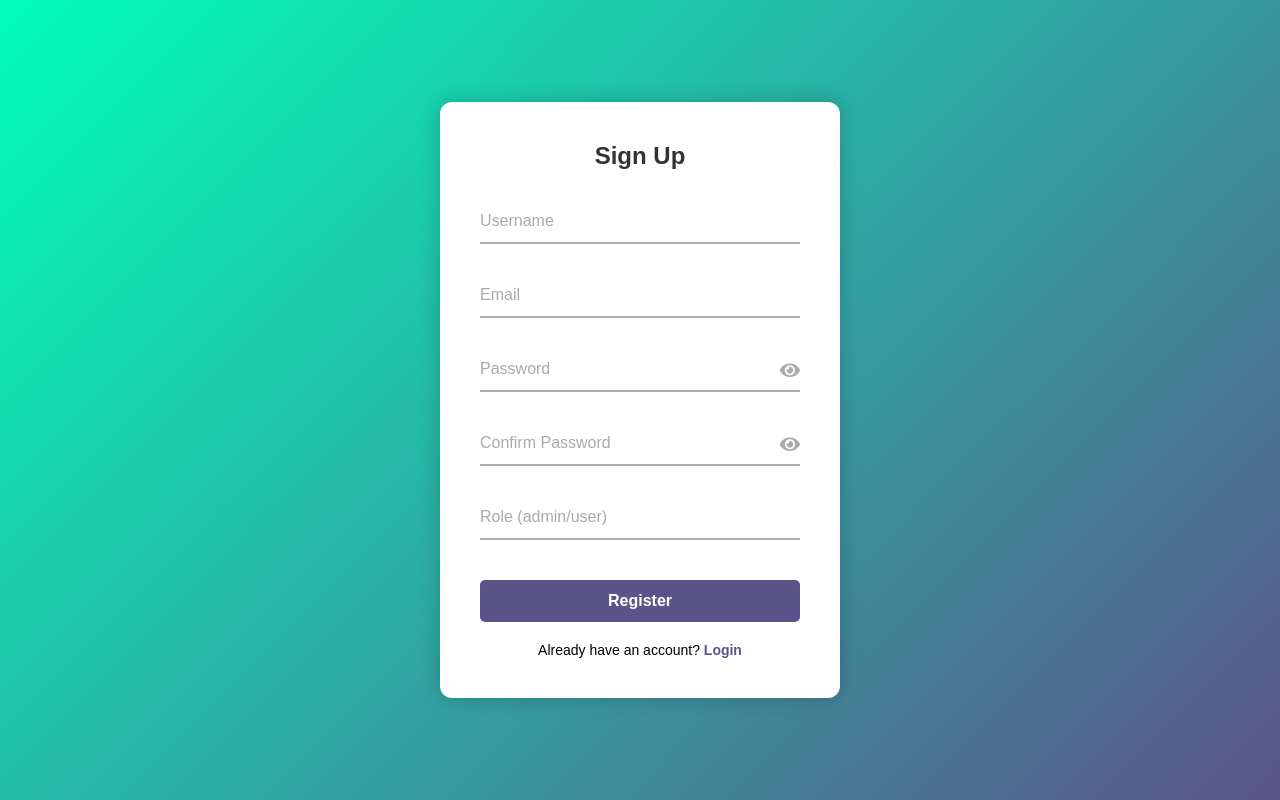
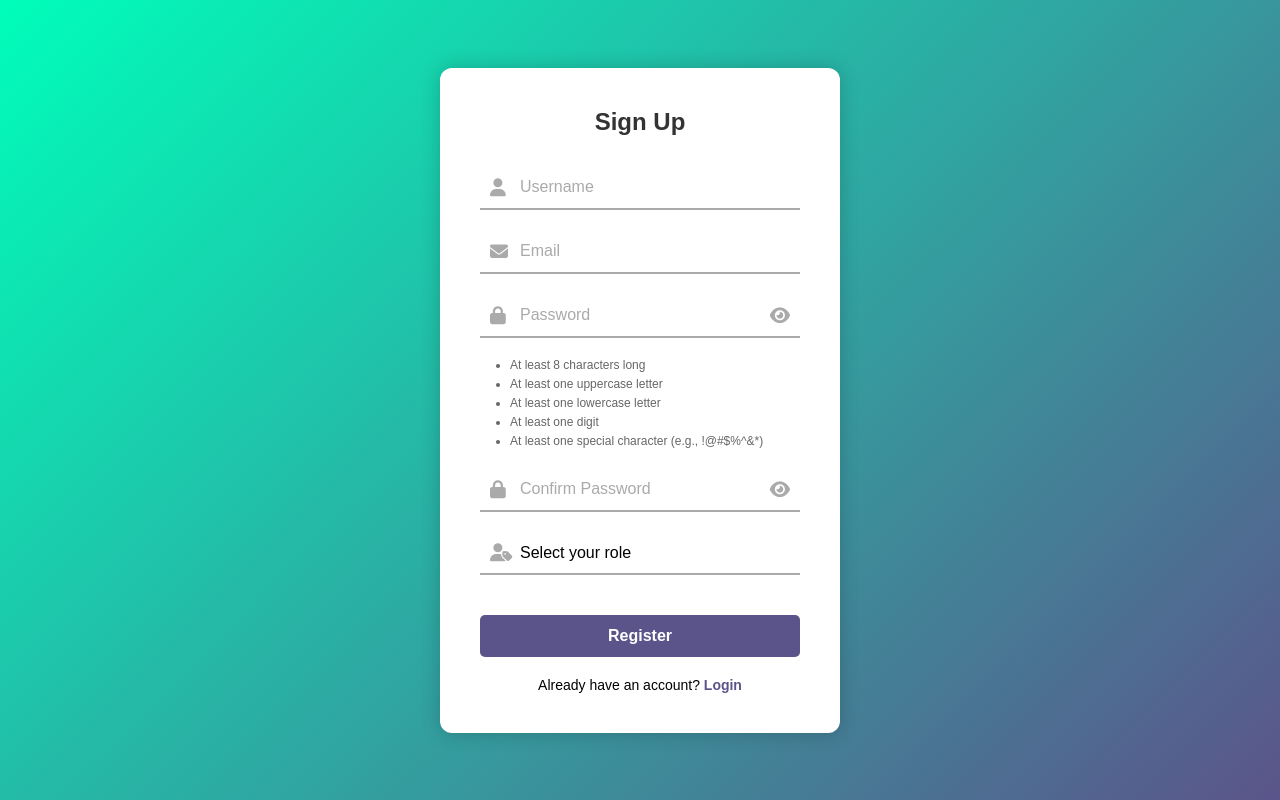
Before and after one commit to fsfrahmad/AccessGuard, a Flask app: page /signup in a window 1280 px wide. Run offline with Flask 3, Linux system fonts and the light colour scheme; some libraries are stand-ins or nearby versions.

Commit message:
Updated changes

```diff
--- a/app.py
+++ b/app.py
@@ -6,6 +6,7 @@ from werkzeug.security import generate_password_hash, check_password_hash
 from dotenv import load_dotenv
 import random, string, os
 from pymongo import MongoClient
+import re
 
 load_dotenv()
 
@@ -29,6 +30,28 @@ app.config["MAIL_USERNAME"] = os.getenv("MAIL_USERNAME")
 app.config["MAIL_PASSWORD"] = os.getenv("MAIL_PASSWORD")
 mail = Mail(app)
 
+# Email validation function
+def is_valid_email(email):
+    email_pattern = r'^[a-zA-Z0-9._%+-]+@[a-zA-Z0-9.-]+\.[a-zA-Z]{2,}$'
+    if not re.match(email_pattern, email):
+        return False
+    trusted_domains = ['@gmail.com', '@yahoo.com', '@hotmail.com']
+    return any(email.lower().endswith(domain) for domain in trusted_domains)
+
+# Password validation function
+def is_strong_password(password):
+    if len(password) < 8:
+        return False, "Password must be at least 8 characters long."
+    if not re.search(r'[A-Z]', password):
+        return False, "Password must contain at least one uppercase letter."
+    if not re.search(r'[a-z]', password):
+        return False, "Password must contain at least one lowercase letter."
+    if not re.search(r'[0-9]', password):
+        return False, "Password must contain at least one digit."
+    if not re.search(r'[!@#$%^&*(),.?":{}|<>]', password):
+        return False, "Password must contain at least one special character (e.g., !@#$%^&*)."
+    return True, "Password is strong."
+
 # ========== Routes ==========
 
 @app.route('/')
@@ -38,23 +61,51 @@ def home():
 @app.route('/signup', methods=['GET', 'POST'])
 def signup():
     if request.method == 'POST':
-        email = request.form['email']
-        existing = users_collection.find_one({'email': email})
-        if existing:
+        form_data = request.form.to_dict()
+        username = form_data['username']
+        email = form_data['email']
+
+        # Validate email format and domain
+        if not is_valid_email(email):
+            flash("Please enter a valid email from Gmail, Yahoo, or Hotmail.", "error")
+            return render_template('signup.html', form_data=form_data)
+
+        # Check for existing username
+        existing_username = users_collection.find_one({'username': username})
+        if existing_username:
+            flash("Username already taken. Please choose a different one.", "error")
+            return render_template('signup.html', form_data=form_data)
+
+        # Check for existing email
+        existing_email = users_collection.find_one({'email': email})
+        if existing_email:
             flash("Email already registered.", "error")
-            return redirect(url_for('signup'))
+            return render_template('signup.html', form_data=form_data)
 
-        password = request.form['password']
-        confirm_password = request.form['confirm_password']
+        password = form_data['password']
+        confirm_password = form_data['confirm_password']
+
+        # Validate password strength
+        is_strong, message = is_strong_password(password)
+        if not is_strong:
+            flash(message, "error")
+            return render_template('signup.html', form_data=form_data)
+
         if password != confirm_password:
             flash("Passwords do not match. Please try again.", "error")
-            return redirect(url_for('signup'))
+            return render_template('signup.html', form_data=form_data)
+
+        role = form_data['role'].lower()
+        # Validate role
+        if role not in ['user', 'admin']:
+            flash("Invalid role selected. Please choose either user or admin.", "error")
+            return render_template('signup.html', form_data=form_data)
 
         user = {
-            'username': request.form['username'],
+            'username': username,
             'email': email,
             'password': generate_password_hash(password),
-            'role': request.form['role'].lower(),
+            'role': role,
             'verified': False,
             'otp': ''.join(random.choices(string.digits, k=6))
         }
@@ -64,7 +115,7 @@ def signup():
         session['from_forgot'] = False
         flash("Registration successful! Please verify your email.", "success")
         return redirect(url_for('verify_otp'))
-    return render_template('signup.html')
+    return render_template('signup.html', form_data={})
 
 @app.route('/verify_otp', methods=['GET', 'POST'])
 def verify_otp():
@@ -96,6 +147,11 @@ def verify_otp():
 def login():
     if request.method == 'POST':
         identifier = request.form['identifier']  # Can be username or email
+        # Validate email if identifier looks like an email
+        if '@' in identifier and not is_valid_email(identifier):
+            flash("Please enter a valid email from Gmail, Yahoo, or Hotmail.", "error")
+            return redirect(url_for('login'))
+
         user = users_collection.find_one({'$or': [{'username': identifier}, {'email': identifier}]})
         if user and check_password_hash(user['password'], request.form['password']):
             if not user.get('verified', False):
@@ -116,6 +172,11 @@ def login():
 def forgot():
     if request.method == 'POST':
         email = request.form['email']
+        # Validate email format and domain
+        if not is_valid_email(email):
+            flash("Please enter a valid email from Gmail, Yahoo, or Hotmail.", "error")
+            return redirect(url_for('forgot'))
+
         user = users_collection.find_one({'email': email})
         if user:
             otp = ''.join(random.choices(string.digits, k=6))
@@ -139,12 +200,19 @@ def reset_password():
         return redirect(url_for('login'))
 
     if request.method == 'POST':
-        new_password = request.form['password']
-        confirm_password = request.form['confirm_password']
+        form_data = request.form.to_dict()
+        new_password = form_data['password']
+        confirm_password = form_data['confirm_password']
+
+        # Validate password strength
+        is_strong, message = is_strong_password(new_password)
+        if not is_strong:
+            flash(message, "error")
+            return render_template('reset.html', form_data=form_data)
 
         if new_password != confirm_password:
             flash("Passwords do not match. Please try again.", "error")
-            return redirect(url_for('reset_password'))
+            return render_template('reset.html', form_data=form_data)
 
         hashed_password = generate_password_hash(new_password)
         users_collection.update_one(
@@ -156,7 +224,7 @@ def reset_password():
         session.pop('from_forgot', None)
         return redirect(url_for('login'))
 
-    return render_template('reset.html')
+    return render_template('reset.html', form_data={})
 
 @app.route('/dashboard')
 def dashboard():
@@ -180,8 +248,8 @@ def logout():
 # ========== Utility ==========
 
 def send_otp(to, otp):
-    msg = Message("Hi Dear User, Your OTP Code for AccessGuard is:", sender=app.config["MAIL_USERNAME"], recipients=[to])
-    msg.body = f"Your OTP is: {otp}"
+    msg = Message("OTP Code for AccessGuard", sender=app.config["MAIL_USERNAME"], recipients=[to])
+    msg.body = f"Hi Dear User, Your OTP is: {otp}"
     mail.send(msg)
 
 if __name__ == "__main__":
--- a/static/css/style.css
+++ b/static/css/style.css
@@ -48,12 +48,12 @@ body {
 
   .input-box {
     position: relative;
-  margin-bottom: 30px;
+    margin-bottom: 20px;
   }
 
   .input-box input {
     width: 100%;
-  padding: 12px 40px 12px 0;
+    padding: 12px 40px 12px 40px;
     font-size: 16px;
     border: none;
     border-bottom: 2px solid #aaa;
@@ -65,23 +65,29 @@ body {
     appearance: none;
   }
 
-/* Prevent autofill from styling the input */
-.input-box input:-webkit-autofill,
-.input-box input:-webkit-autofill:hover,
-.input-box input:-webkit-autofill:focus,
-.input-box input:-webkit-autofill:active {
-  -webkit-box-shadow: 0 0 0 30px white inset !important;
-  -webkit-text-fill-color: #333 !important;
-  background: transparent !important;
+  .input-box select {
+    width: 100%;
+    padding: 12px 40px 12px 40px;
+    font-size: 16px;
+    border: none;
+    border-bottom: 2px solid #aaa;
+    outline: none;
+    background: transparent;
+    transition: border-color 0.3s ease;
+    -webkit-appearance: none;
+    -moz-appearance: none;
+    appearance: none;
+    cursor: pointer;
   }
 
-.input-box input:focus {
+  .input-box input:focus,
+  .input-box select:focus {
     border-bottom-color: #5b548a;
   }
 
   .input-box label {
     position: absolute;
-  left: 0;
+    left: 40px;
     top: 12px;
     color: #aaa;
     pointer-events: none;
@@ -89,15 +95,26 @@ body {
   }
 
   .input-box input:focus ~ label,
-.input-box input:not(:placeholder-shown) ~ label {
+  .input-box input:not(:placeholder-shown) ~ label,
+  .input-box select:focus ~ label,
+  .input-box select:not(:placeholder-shown) ~ label {
     top: -10px;
     font-size: 12px;
     color: #5b548a;
   }
 
+  .input-box .input-icon {
+    position: absolute;
+    left: 10px;
+    top: 50%;
+    transform: translateY(-50%);
+    font-size: 18px;
+    color: #aaa;
+  }
+
   .input-box .eye-icon {
     position: absolute;
-  right: 0;
+    right: 10px;
     top: 50%;
     transform: translateY(-50%);
     cursor: pointer;
@@ -108,6 +125,20 @@ body {
 
   .input-box .eye-icon:hover {
     color: #5b548a;
+  }
+
+  .password-requirements {
+    margin-top: 5px;
+    padding-left: 30px;
+    font-size: 12px;
+    color: #666;
+    list-style-type: disc;
+    position: relative;
+    left: 0;
+  }
+
+  .password-requirements li {
+    margin: 5px 0;
   }
 
   .btn {
@@ -121,7 +152,7 @@ body {
     font-size: 16px;
     transition: 0.3s;
     width: 100%;
-  margin-top: 10px;
+    margin-top: 20px;
   }
 
   .btn:hover {
@@ -249,6 +280,7 @@ body {
 
   /* Add smooth transitions */
   .input-box input,
-.input-box label {
+  .input-box label,
+  .input-box select {
     transition: all 0.3s ease;
   }
--- a/static/js/script.js
+++ b/static/js/script.js
@@ -10,11 +10,11 @@ function togglePassword(inputId) {
     const eyeIcon = passwordInput.nextElementSibling;
     if (passwordInput.type === "password") {
         passwordInput.type = "text";
-      eyeIcon.classList.remove('fa-eye-slash'); // Show open eye when password is visible
+        eyeIcon.classList.remove('fa-eye-slash');
         eyeIcon.classList.add('fa-eye');
     } else {
         passwordInput.type = "password";
-      eyeIcon.classList.remove('fa-eye'); // Show closed eye when password is hidden
+        eyeIcon.classList.remove('fa-eye');
         eyeIcon.classList.add('fa-eye-slash');
     }
   }
--- a/templates/forgot.html
+++ b/templates/forgot.html
@@ -4,6 +4,7 @@
   <meta charset="UTF-8" />
   <title>Forgot Password</title>
   <link rel="stylesheet" href="{{ url_for('static', filename='css/style.css') }}">
+  <script src="https://kit.fontawesome.com/8d19e07a39.js" crossorigin="anonymous"></script>
 </head>
 <body>
   <div class="container">
@@ -18,6 +19,7 @@
       {% endwith %}
       <div class="input-box">
         <input type="email" required name="email">
+        <i class="fas fa-envelope input-icon"></i>
         <label>Email</label>
       </div>
       <button type="submit" class="btn">Send OTP</button>
--- a/templates/login.html
+++ b/templates/login.html
@@ -4,7 +4,7 @@
   <meta charset="UTF-8" />
   <title>Login</title>
   <link rel="stylesheet" href="{{ url_for('static', filename='css/style.css') }}">
-  <link rel="stylesheet" href="https://cdnjs.cloudflare.com/ajax/libs/font-awesome/5.15.4/css/all.min.css">
+  <script src="https://kit.fontawesome.com/8d19e07a39.js" crossorigin="anonymous"></script>
 </head>
 <body>
   <div class="container">
@@ -19,10 +19,12 @@
       {% endwith %}
       <div class="input-box">
         <input type="text" required name="identifier" placeholder=" ">
+        <i class="fas fa-user input-icon"></i>
         <label>Username or Email</label>
       </div>
       <div class="input-box">
         <input type="password" required name="password" id="password" placeholder=" ">
+        <i class="fas fa-lock input-icon"></i>
         <label>Password</label>
         <i class="fas fa-eye eye-icon" onclick="togglePassword('password')"></i>
       </div>
--- a/templates/signup.html
+++ b/templates/signup.html
@@ -4,7 +4,7 @@
   <meta charset="UTF-8" />
   <title>Sign Up</title>
   <link rel="stylesheet" href="{{ url_for('static', filename='css/style.css') }}">
-  <link rel="stylesheet" href="https://cdnjs.cloudflare.com/ajax/libs/font-awesome/5.15.4/css/all.min.css">
+  <script src="https://kit.fontawesome.com/8d19e07a39.js" crossorigin="anonymous"></script>
 </head>
 <body>
   <div class="container">
@@ -18,26 +18,43 @@
         {% endif %}
       {% endwith %}
       <div class="input-box">
-        <input type="text" required name="username" placeholder=" ">
+        <input type="text" required name="username" placeholder=" " value="{{ form_data.get('username', '') }}">
+        <i class="fas fa-user input-icon"></i>
         <label>Username</label>
       </div>
       <div class="input-box">
-        <input type="email" required name="email" placeholder=" ">
+        <input type="email" required name="email" placeholder=" " value="{{ form_data.get('email', '') }}">
+        <i class="fas fa-envelope input-icon"></i>
         <label>Email</label>
       </div>
       <div class="input-box">
         <input type="password" required name="password" id="password" placeholder=" ">
+        <i class="fas fa-lock input-icon"></i>
         <label>Password</label>
         <i class="fas fa-eye eye-icon" onclick="togglePassword('password')"></i>
       </div>
       <div class="input-box">
+        <ul class="password-requirements">
+          <li>At least 8 characters long</li>
+          <li>At least one uppercase letter</li>
+          <li>At least one lowercase letter</li>
+          <li>At least one digit</li>
+          <li>At least one special character (e.g., !@#$%^&*)</li>
+        </ul>
+      </div>
+      <div class="input-box">
         <input type="password" required name="confirm_password" id="confirm_password" placeholder=" ">
+        <i class="fas fa-lock input-icon"></i>
         <label>Confirm Password</label>
         <i class="fas fa-eye eye-icon" onclick="togglePassword('confirm_password')"></i>
       </div>
       <div class="input-box">
-        <input type="text" required name="role" placeholder=" ">
-        <label>Role (admin/user)</label>
+        <select required name="role">
+          <option value="" disabled {% if not form_data.get('role') %}selected{% endif %}>Select your role</option>
+          <option value="user" {% if form_data.get('role') == 'user' %}selected{% endif %}>user</option>
+          <option value="admin" {% if form_data.get('role') == 'admin' %}selected{% endif %}>admin</option>
+        </select>
+        <i class="fas fa-user-tag input-icon"></i>
       </div>
       <button type="submit" class="btn">Register</button>
       <div class="form-footer">
--- a/templates/verify_otp.html
+++ b/templates/verify_otp.html
@@ -4,6 +4,7 @@
   <meta charset="UTF-8" />
   <title>Verify OTP</title>
   <link rel="stylesheet" href="{{ url_for('static', filename='css/style.css') }}">
+  <script src="https://kit.fontawesome.com/8d19e07a39.js" crossorigin="anonymous"></script>
 </head>
 <body>
   <div class="container">
@@ -18,6 +19,7 @@
       {% endwith %}
       <div class="input-box">
         <input type="text" required name="otp">
+        <i class="fas fa-key input-icon"></i>
         <label>Enter OTP</label>
       </div>
       <button type="submit" class="btn">Verify</button>
```
Also changed, not shown: templates/reset.html (+12 -1 lines), 1 other file. Lines whose indentation alone changed are shown as unchanged.
